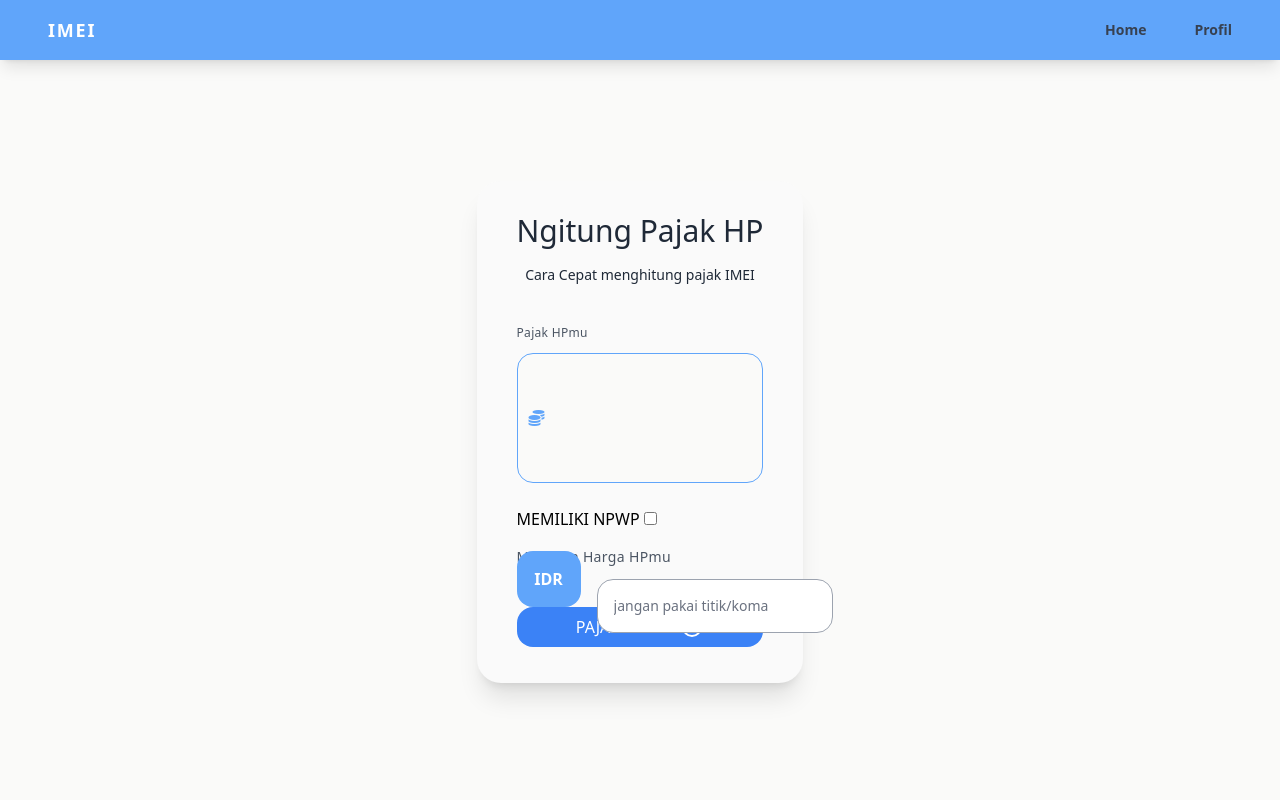
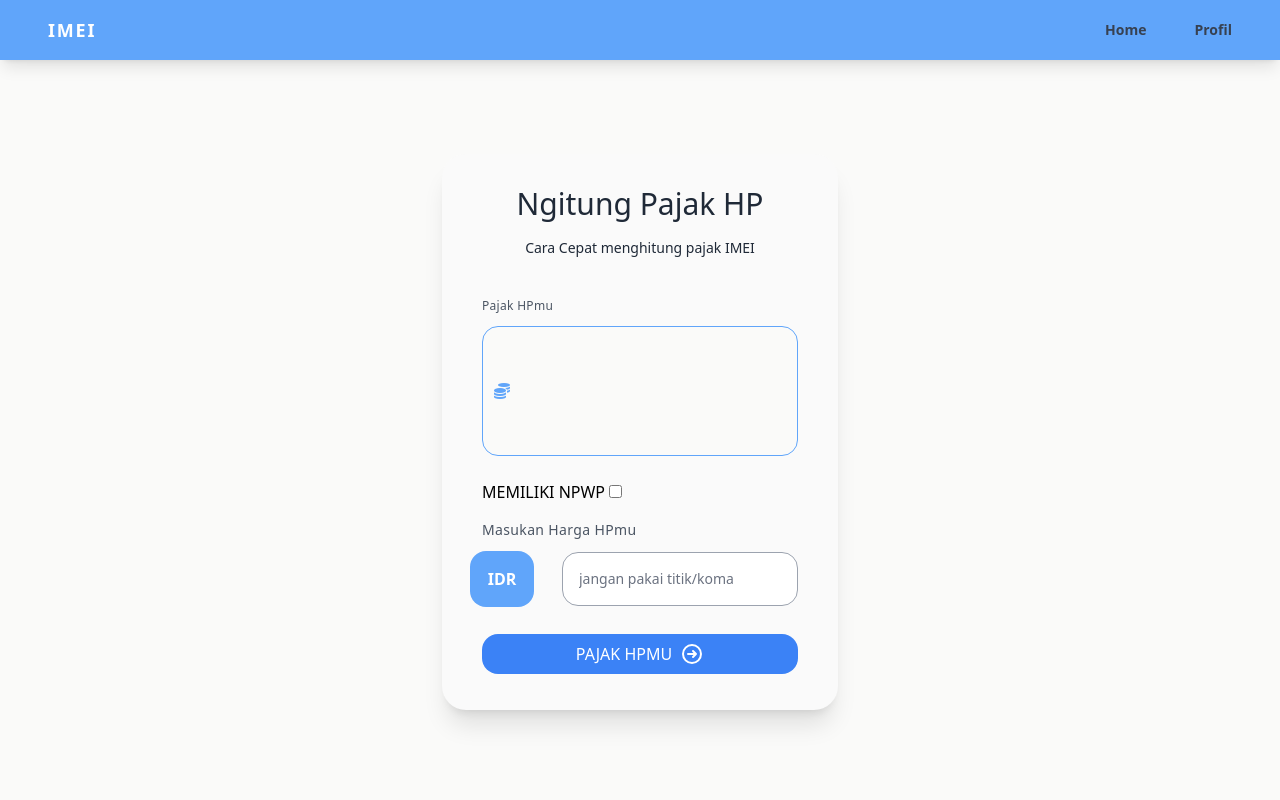
Before and after one commit to wanazmi69/hitung_pajak_imei_new, a Django app: page / in a window 1280 px wide. Run offline with Django 4.2, Linux system fonts and the light colour scheme; some libraries are stand-ins or nearby versions.

Commit message:
up commit

```diff
--- a/templates/snippets/body.html
+++ b/templates/snippets/body.html
@@ -55,7 +55,7 @@
               class=" inline-flex items-center justify-center absolute left-0 top-0 h-full w-10 text-gray-400"
             >
               <!-- kolom pilihan -->
-              <div class="flex-none pl-6 text-center">
+              <div class="flex-none">
                 <select
                   class=" rounded-2xl font-bold center duration-150 text-white bg-blue-400 hover:bg-blue-500 transition py-4 w-16 appearance-none outline-none cursor-pointer text-center hover:shadow-lg"
                   name="mata_uang"
@@ -73,7 +73,7 @@
             <!-- akhir kolom pilihan -->
 
             <!-- kolom input -->
-            <div class="pl-20 appearance-none fixed">
+            <div class="pl-20 appearance-none">
               <input
                 required
                 id="harga"
```
